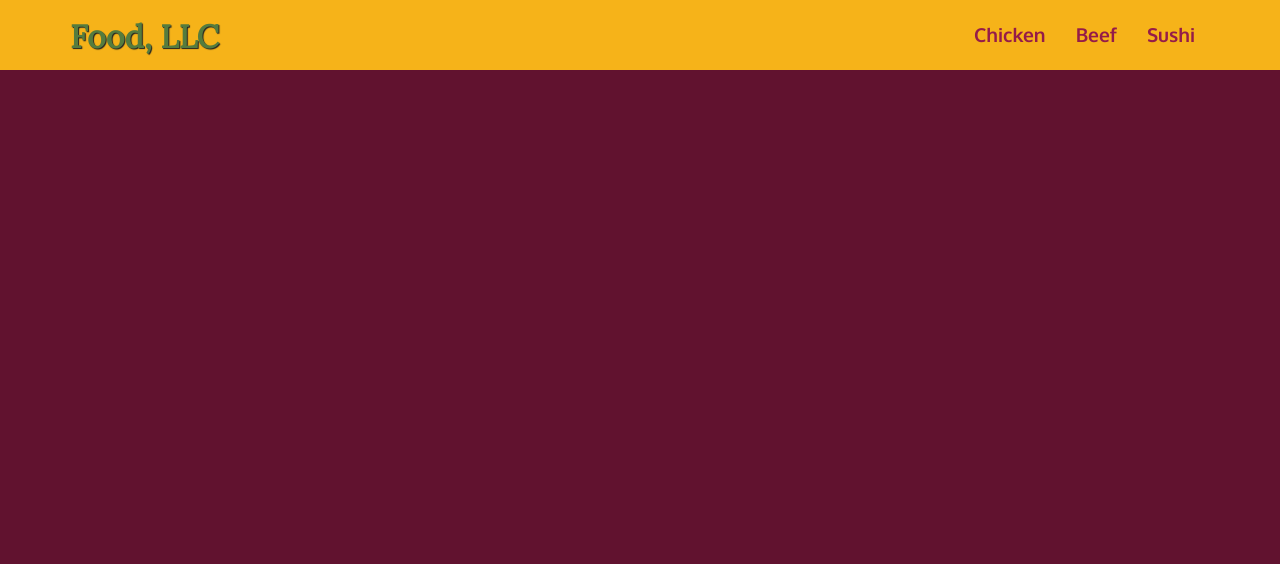
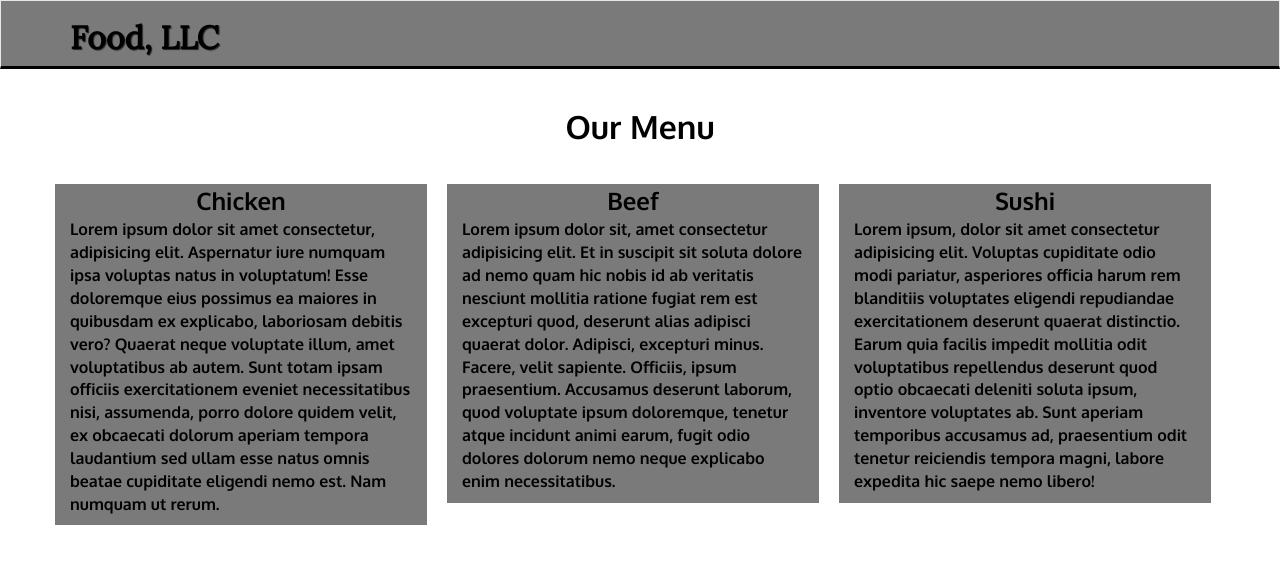
Before and after one commit to DIFoundation/Module3_project, a plain HTML site: page index.html in a window 1280 px wide. Drawn offline with Linux system fonts and the light colour scheme.

Commit message:
finish-all

```diff
--- a/css/styles.css
+++ b/css/styles.css
@@ -1,24 +1,18 @@
 body {
   font-size: 16px;
-  color: #fff;
-  background-color: #61122f;
+  color: #000;
+  background-color: #fff;
   font-family: 'Oxygen', sans-serif;
+  font-weight: bold;
 }
 
 /** HEADER **/
 #header-nav {
-  background-color: #f6b319;
+  background-color: #7a7a7a;
   border-radius: 0;
-  border: 0;
-  padding-bottom: 10px;
+  border-bottom: 3px solid #000;
+  padding-bottom: 15px;
 }
-
-/* #logo-img {
-  background: url('../images/restaurant-logo_large.png') no-repeat;
-  width: 150px;
-  height: 150px;
-  margin: 10px 15px 10px 0;
-} */
 
 .navbar-brand {
   padding-top: 25px;
@@ -26,9 +20,8 @@ body {
 
 .navbar-brand h1 { /* Restaurant name */
   font-family: 'Lora', serif;
-  color: #557c3e;
+  color: #000;
   font-size: 1.5em;
-  /* text-transform: uppercase; */
   font-weight: bold;
   font-size: xx-large;
   text-shadow: 1px 1px 1px #222;
@@ -39,50 +32,85 @@ body {
 .navbar-brand a:hover, .navbar-brand a:focus {
   text-decoration: none;
 }
-/* .navbar-brand p { /* Kosher cert
-  color: #000;
-  text-transform: uppercase;
-  font-size: .7em;
-  margin-top: 15px;
-} */
-/* .navbar-brand p span { /* Star-K
-  vertical-align: middle;
-} */
-
 #nav-list {
   margin-top: 10px;
   font-size: 1.2em;
   font-weight: bold;
 }
 #nav-list a {
-  color: #951C49;
+  color: #000000;
   text-align: center;
 }
 #nav-list a:hover {
   background: #E7E7E7;
+  border-radius: 10px;
 }
 #nav-list a span {
   font-size: 1.8em;
 }
 
-/* #phone {
-  margin-top: 5px;
-}
-#phone a { /* Phone number
-  text-align: right;
-  padding-bottom: 0;
-}
-#phone div { /* We Deliver
-  color: #557c3e;
-  text-align: right;
-  padding-right: 15px;
-} */
-
 .navbar-header button.navbar-toggle, .navbar-header .icon-bar {
-  border: 1px solid #61122f;
+  border: 1px solid #000000;
 }
 .navbar-header button.navbar-toggle {
   clear: both;
   margin-top: -30px;
 }
 /* END HEADER */
+
+/* Body start */
+
+.title h3 {
+  font-size: xx-large;
+  font-weight: bolder;
+  margin-bottom: 20px;
+  text-align: center;
+}
+
+#home-tiles {
+  position: absolute;
+}
+
+#home-tiles .col-md-4, #home-tiles .col-sm-6, #home-tiles .col-xs-12 {
+  background-color: #7a7a7a;
+  margin-top: 20px;
+  margin-bottom: 20px;
+}
+#home-tiles .menu {
+  font-size:x-large;
+  /* padding: 0 25vw; */
+   }
+.row {
+  text-align: center;
+}
+.row p {
+  text-align: left;
+}
+
+/* medium and large */
+@media (min-width: 992px) {
+  #home-tiles .col-md-4 {
+    margin-right: 20px;
+    width: 30%;
+  }
+}
+
+@media (min-width: 768px) and (max-width: 991px) {
+  #home-tiles .col-sm-6 {
+    width: 46%;
+    margin-right: px;
+  }
+  #home-tiles .row_1 {
+    margin-right: 15px;
+  }
+  #home-tiles .col-sm-12 {
+    width: 94%;
+  }
+}
+
+@media (max-width: 767px) {
+  #home-tiles .col-xs-12 {
+    margin: 10px 30px;
+    width: 90%;
+  }
+}
--- a/index.html
+++ b/index.html
@@ -10,22 +10,14 @@
     <link href='https://fonts.googleapis.com/css?family=Lora' rel='stylesheet' type='text/css'>
 </head>
 <body>
-    <!-- Header start -->
+  <!-- Header start -->
   <header>
 
     <nav id="header-nav" class="navbar navbar-default">
       <div class="container">
         <div class="navbar-header">
-          <!-- <a href="#" class="pull-left visible-md visible-lg">
-            <div id="logo-img"></div>
-          </a> -->
-
           <div class="navbar-brand">
             <a href="#"><h1>Food, LLC</h1></a>
-            <!-- <p>
-              <img src="images/star-k-logo.png" alt="Kosher certification">
-              <span>Kosher Certified</span>
-            </p> -->
           </div>
 
           <button type="button" class="navbar-toggle collapsed" data-toggle="collapse" data-target="#collapsable-nav" aria-expanded="false">
@@ -37,7 +29,7 @@
         </div>
 
         <div id="collapsable-nav" class="collapse navbar-collapse">
-           <ul id="nav-list" class="nav navbar-nav navbar-right">
+           <ul id="nav-list" class="nav navbar-nav navbar-right visible-xs">
             <li>
               <a href="#">
                 Chicken
@@ -51,18 +43,46 @@
             <li>
               <a href="#">
                 Sushi
+              </a>
             </li>
-            <!-- <li id="phone" class="hidden-xs">
-              <a href="tel:410-602-5008">
-                <span>410-602-5008</span></a><div>* We Deliver</div>
-            </li> -->
           </ul><!-- #nav-list -->
         </div><!-- .collapse .navbar-collapse -->
       </div><!-- .container -->
     </nav>
 
   </header>
-    <!-- Headr ends -->
+  <!-- Headr ends -->
+
+
+  <!-- Body of the web -->
+  <section>
+    <div id="main-content" class="container">
+    <div class="title">
+      <h3>Our Menu</h3>
+    </div>
+
+    <div id="home-tiles" class="row">
+      <div class="col-md-4 col-sm-6 col-xs-12 row_1">
+        <span class="menu">Chicken</span>
+        <p>Lorem ipsum dolor sit amet consectetur, adipisicing elit. Aspernatur iure numquam ipsa voluptas natus in voluptatum! Esse doloremque eius possimus ea maiores in quibusdam ex explicabo, laboriosam debitis vero? Quaerat neque voluptate illum, amet voluptatibus ab autem. Sunt totam ipsam officiis exercitationem eveniet necessitatibus nisi, assumenda, porro dolore quidem velit, ex obcaecati dolorum aperiam tempora laudantium sed ullam esse natus omnis beatae cupiditate eligendi nemo est. Nam numquam ut rerum.</p>
+      </div>
+      <div class="col-md-4 col-sm-6 col-xs-12">
+        <span class="menu">Beef</span>
+        <p>Lorem ipsum dolor sit, amet consectetur adipisicing elit. Et in suscipit sit soluta dolore ad nemo quam hic nobis id ab veritatis nesciunt mollitia ratione fugiat rem est excepturi quod, deserunt alias adipisci quaerat dolor. Adipisci, excepturi minus. Facere, velit sapiente. Officiis, ipsum praesentium. Accusamus deserunt laborum, quod voluptate ipsum doloremque, tenetur atque incidunt animi earum, fugit odio dolores dolorum nemo neque explicabo enim necessitatibus.</p>
+      </div>
+      <div class="col-md-4 col-sm-12 col-xs-12">
+        <span class="menu">Sushi</span>
+        <p>Lorem ipsum, dolor sit amet consectetur adipisicing elit. Voluptas cupiditate odio modi pariatur, asperiores officia harum rem blanditiis voluptates eligendi repudiandae exercitationem deserunt quaerat distinctio. Earum quia facilis impedit mollitia odit voluptatibus repellendus deserunt quod optio obcaecati deleniti soluta ipsum, inventore voluptates ab. Sunt aperiam temporibus accusamus ad, praesentium odit tenetur reiciendis tempora magni, labore expedita hic saepe nemo libero!</p>
+      </div>
+    </div>
+
+  </div>
+  </section>
+
+
+
+
+
 
     <script src="js/jquery-2.1.4.min.js"></script>
     <script src="js/bootstrap.min.js"></script>
```
